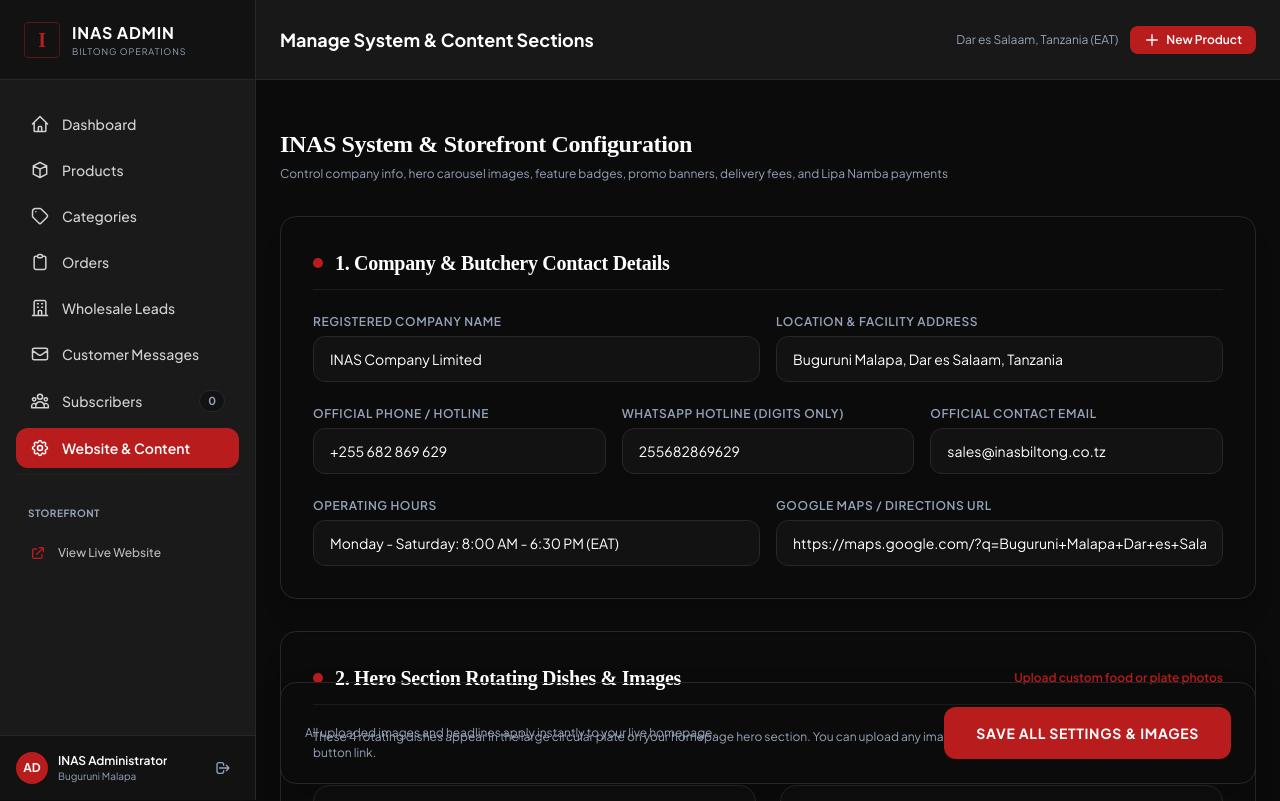
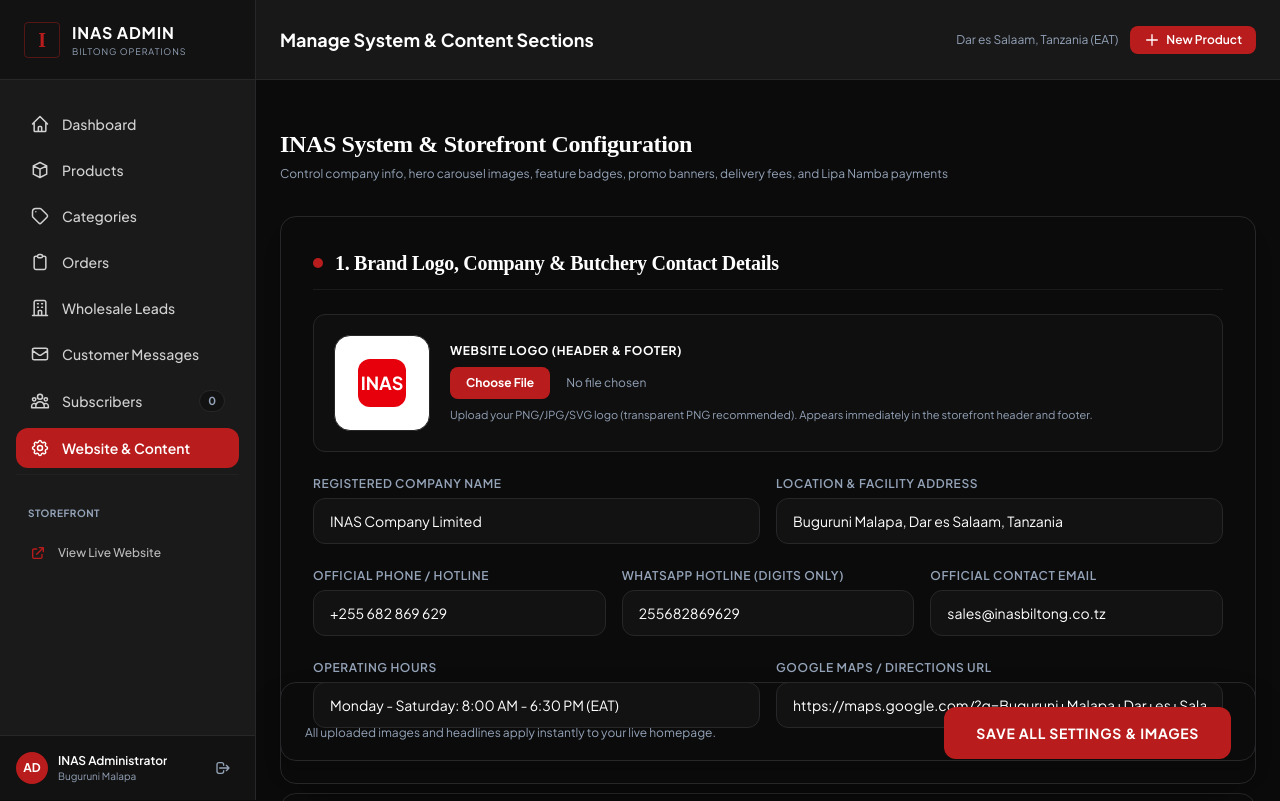
Before and after one commit to stewart767/biltong, a Laravel app: page /admin/settings in a window 1280 px wide. Shown: the top 801 px of the page. Run offline with Laravel 12, Linux system fonts and the light colour scheme; a user stored in the database is signed in; data comes from the database, SQL or seed files in the repository; data that the repository does not hold is empty; style sheets or scripts are compiled from the project's sources.

Commit message:
add Partnership CTA buttons and admin site logo upload management

```diff
--- a/app/Http/Controllers/Admin/AdminSettingsController.php
+++ b/app/Http/Controllers/Admin/AdminSettingsController.php
@@ -18,7 +18,18 @@ class AdminSettingsController extends Controller
 
     public function update(Request $request): RedirectResponse
     {
-        // Handle file uploads for hero carousel & promo images
+        // Handle file uploads for brand logo, hero carousel & promo images
+        if ($request->boolean('remove_site_logo')) {
+            SiteSetting::set('site_logo', '');
+        }
+
+        if ($request->hasFile('site_logo')) {
+            $file = $request->file('site_logo');
+            $filename = 'logo_' . time() . '_' . preg_replace('/[^a-zA-Z0-9._-]/', '_', $file->getClientOriginalName());
+            $file->move(public_path('images/brand'), $filename);
+            SiteSetting::set('site_logo', 'images/brand/' . $filename);
+        }
+
         $imageFields = [
             'hero_slide_1_image',
             'hero_slide_2_image',
@@ -36,7 +47,7 @@ class AdminSettingsController extends Controller
             }
         }
 
-        $data = $request->except(array_merge(['_token'], $imageFields));
+        $data = $request->except(array_merge(['_token', 'site_logo', 'remove_site_logo'], $imageFields));
 
         foreach ($data as $key => $val) {
             SiteSetting::set($key, $val);
--- a/resources/views/admin/settings/index.blade.php
+++ b/resources/views/admin/settings/index.blade.php
@@ -19,7 +19,30 @@
             <div class="p-8 rounded-2xl bg-brand-card border border-brand-border space-y-6 shadow-xl">
                 <div class="flex items-center gap-3 pb-3 border-b border-brand-border/60">
                     <span class="w-2.5 h-2.5 rounded-full bg-brand-red"></span>
-                    <h3 class="font-editorial text-xl font-bold text-brand-cream">1. Company & Butchery Contact Details</h3>
+                    <h3 class="font-editorial text-xl font-bold text-brand-cream">1. Brand Logo, Company &amp; Butchery Contact Details</h3>
+                </div>
+
+                <!-- Brand Logo Upload & Preview -->
+                <div class="p-5 rounded-xl bg-brand-dark/70 border border-brand-border flex flex-col sm:flex-row items-start sm:items-center gap-5">
+                    <div class="w-24 h-24 rounded-2xl bg-white border border-brand-border flex items-center justify-center overflow-hidden flex-shrink-0 p-2">
+                        @if(!empty($settings['site_logo']))
+                            <img src="{{ asset($settings['site_logo']) }}" alt="Current Brand Logo" class="max-w-full max-h-full object-contain">
+                        @else
+                            <div class="w-12 h-12 rounded-xl bg-red-600 flex items-center justify-center text-white font-black text-lg">INAS</div>
+                        @endif
+                    </div>
+                    <div class="flex-1 space-y-2">
+                        <label class="block text-xs font-bold uppercase tracking-wider text-brand-cream">Website Logo (Header &amp; Footer)</label>
+                        <input type="file" name="site_logo" accept="image/*"
+                               class="block w-full text-xs text-brand-muted file:mr-4 file:py-2 file:px-4 file:rounded-lg file:border-0 file:text-xs file:font-bold file:bg-brand-red file:text-white hover:file:bg-red-700 cursor-pointer">
+                        <p class="text-[11px] text-brand-muted">Upload your PNG/JPG/SVG logo (transparent PNG recommended). Appears immediately in the storefront header and footer.</p>
+                        @if(!empty($settings['site_logo']))
+                            <label class="inline-flex items-center gap-2 text-xs text-red-400 cursor-pointer pt-1">
+                                <input type="checkbox" name="remove_site_logo" value="1" class="rounded border-brand-border bg-brand-dark text-brand-red">
+                                <span>Reset to default INAS emblem</span>
+                            </label>
+                        @endif
+                    </div>
                 </div>
 
                 <div class="grid grid-cols-1 sm:grid-cols-2 gap-4">
```
Also changed, not shown: resources/views/layouts/app.blade.php (+16 -1 lines), resources/views/pages/home.blade.php (+6 -3 lines), 3 other files.
